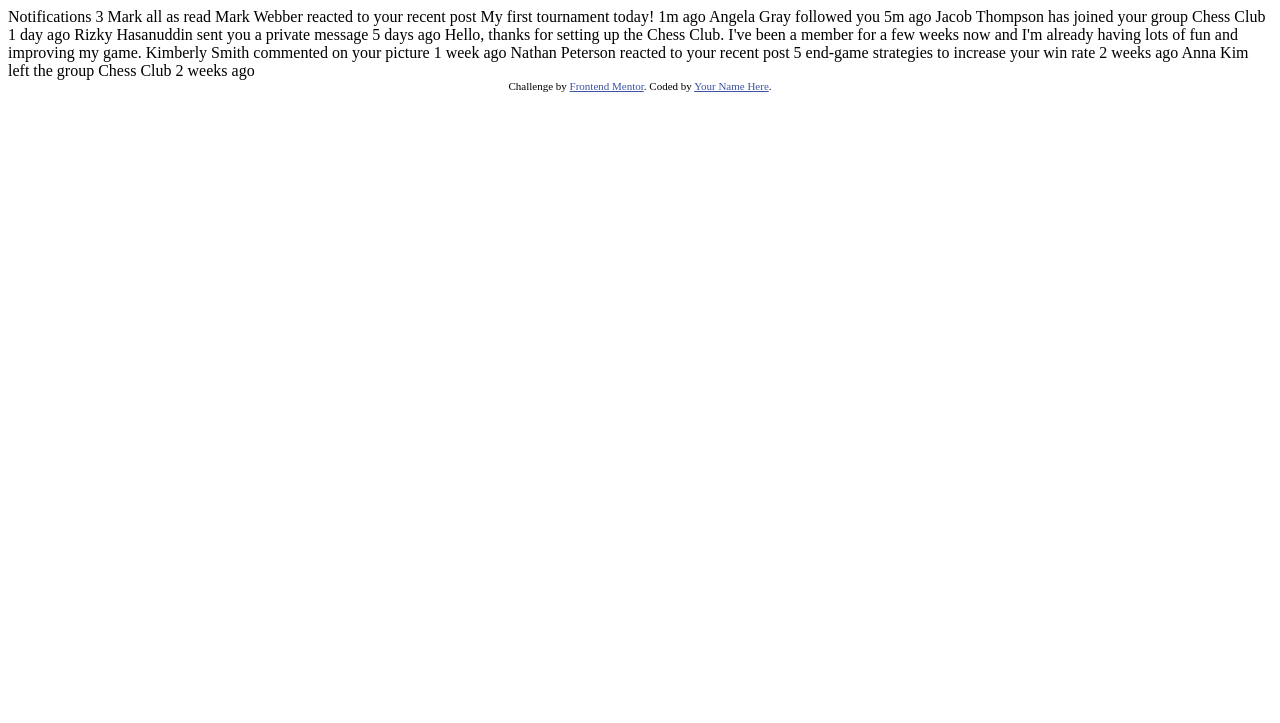
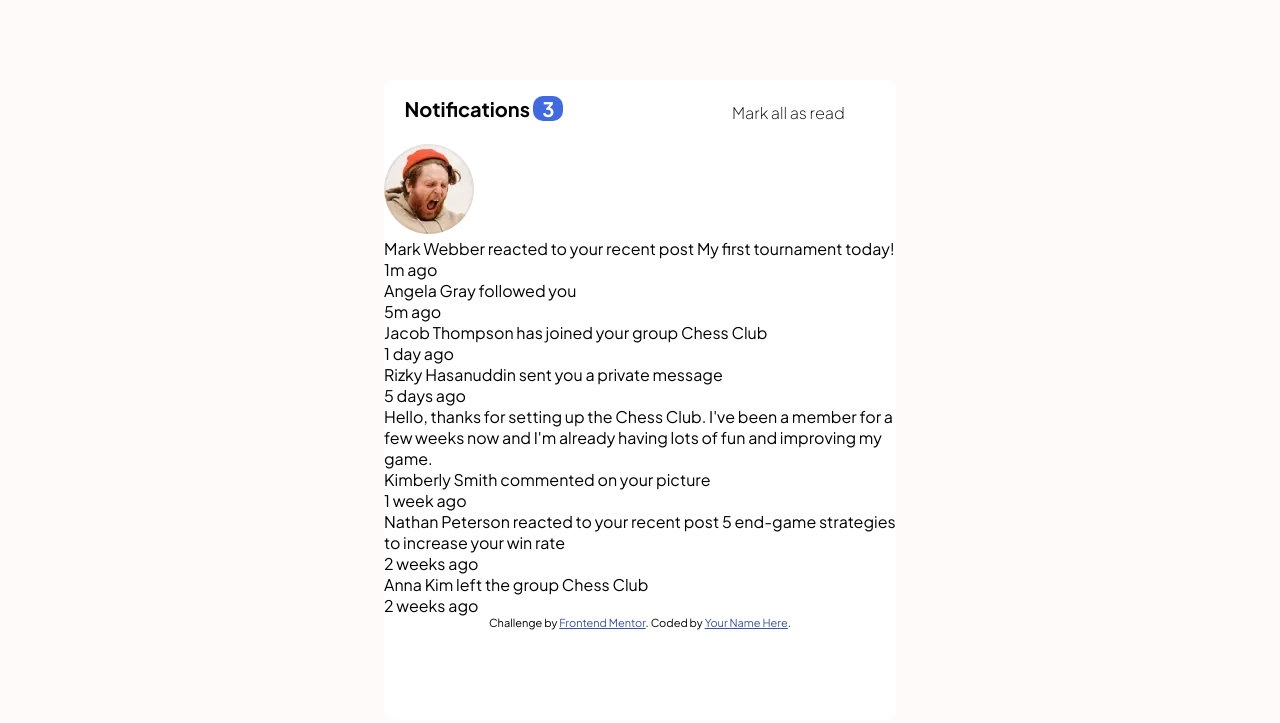
Before and after one commit to Krzywdek19/frontend-mentor1, a plain HTML site: page index.html in a window 1280 px wide. Drawn offline with Linux system fonts and the light colour scheme.

Commit message:
Style dla headera

```diff
--- a/index.html
+++ b/index.html
@@ -4,8 +4,11 @@
   <meta charset="UTF-8">
   <meta name="viewport" content="width=device-width, initial-scale=1.0"> <!-- displays site properly based on user's device -->
 
+  <link rel="preconnect" href="https://fonts.googleapis.com">
+  <link rel="preconnect" href="https://fonts.gstatic.com" crossorigin>
+  <link href="https://fonts.googleapis.com/css2?family=Plus+Jakarta+Sans:wght@200;400;700&display=swap" rel="stylesheet">
   <link rel="icon" type="image/png" sizes="32x32" href="./images/favicon-32x32.png">
-
+  <link rel="stylesheet" href="./scss/main.css">
   <title>Frontend Mentor | Notifications page</title>
 
   <!-- Feel free to remove these styles or customise in your own stylesheet 👍 -->
@@ -16,36 +19,62 @@
 </head>
 <body>
 
-  Notifications 3
+ <div class="wrapper">
+  <header>
+    <h1>  Notifications <div> 3 </div></h1>
+    <p>  Mark all as read </p>
+  </header>
 
-  Mark all as read
+  <div class="post">
+    <img src="./assets/images/avatar-mark-webber.webp" alt="">
+    <p><span>Mark Webber</span> reacted to your recent post My first tournament today!</p>
+    <p class="time">1m ago</p>
+  </div>
 
-  Mark Webber reacted to your recent post My first tournament today!
-  1m ago
+  <div class="post">
+    <p>
+     <span> Angela Gray </span>followed you
+    </p>
+    <p class="time">
+      5m ago
+    </p>
+  </div>
 
-  Angela Gray followed you
-  5m ago
+  <div class="post">
+    <p>
+      <span>Jacob Thompson </span>has joined your group Chess Club
+    </p>
+   <p class="time">1 day ago</p>
+  </div>
 
-  Jacob Thompson has joined your group Chess Club
-  1 day ago
+  <div class="post">
+    <p><span>Rizky Hasanuddin</span> sent you a private message</p>
+    <p class="time">5 days ago</p>
+  <div class="message">
+    Hello, thanks for setting up the Chess Club. I've been a member for a few weeks now and
+  I'm already having lots of fun and improving my game.
+  </div>
+  </div>
 
-  Rizky Hasanuddin sent you a private message
-  5 days ago
-  Hello, thanks for setting up the Chess Club. I've been a member for a few weeks now and
-  I'm already having lots of fun and improving my game.
+  <div class="post">
+    <p><span>Kimberly Smith</span> commented on your picture</p>
+    <p class="time">1 week ago</p>
+  </div>
 
-  Kimberly Smith commented on your picture
-  1 week ago
+  <div class="post">
+    <p><span>Nathan Peterson</span> reacted to your recent post 5 end-game strategies to increase your win rate</p>
+    <p class="time">2 weeks ago</p>
+  </div>
 
-  Nathan Peterson reacted to your recent post 5 end-game strategies to increase your win rate
-  2 weeks ago
-
-  Anna Kim left the group Chess Club
-  2 weeks ago
+  <div class="post">
+    <p><span>Anna Kim</span> left the group Chess Club</p>
+    <p class="time">2 weeks ago</p>
+  </div>
 
   <div class="attribution">
     Challenge by <a href="https://www.frontendmentor.io?ref=challenge" target="_blank">Frontend Mentor</a>.
     Coded by <a href="#">Your Name Here</a>.
   </div>
+ </div>
 </body>
 </html>
--- /dev/null
+++ b/scss/main.scss
@@ -0,0 +1,52 @@
+*{
+    margin: 0;
+    padding: 0;
+    box-sizing: border-box;
+    font-family: 'Plus Jakarta Sans', sans-serif;
+}
+
+body {
+    position: relative;
+    display: flex;
+    align-items: center;
+    justify-content: center;
+    height: 100vh;
+    background-color: rgb(255, 250, 250);
+
+
+    .wrapper {
+        width: 40%;
+        height: 80%;
+        background-color: #fff;
+        border-radius: 10px;
+
+
+        header {
+            position: relative;
+            height: 10%;
+
+            h1{
+                position: absolute;
+                font-size: 20px;
+                left: 4%;
+                top: 25%;
+
+                div {
+                    display: inline-block;
+                    background-color: royalblue;
+                    width: 30px;
+                    border-radius: 10px;
+                    text-align: center;
+                    color: #fff;
+                }
+            }
+
+            p{
+                position: absolute;
+                top: 35%;
+                right: 10%;
+                font-weight: 200;
+            }
+        }
+    }
+}
```
Also changed, not shown: scss/main.css (added), 1 other file.
